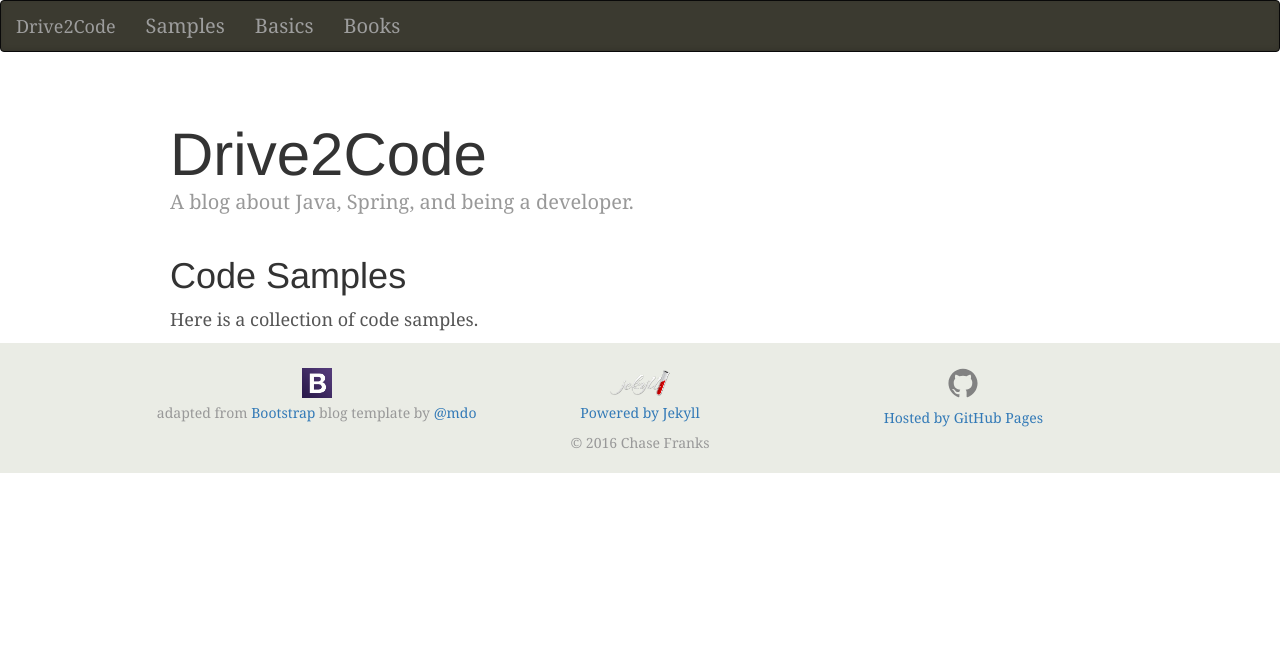
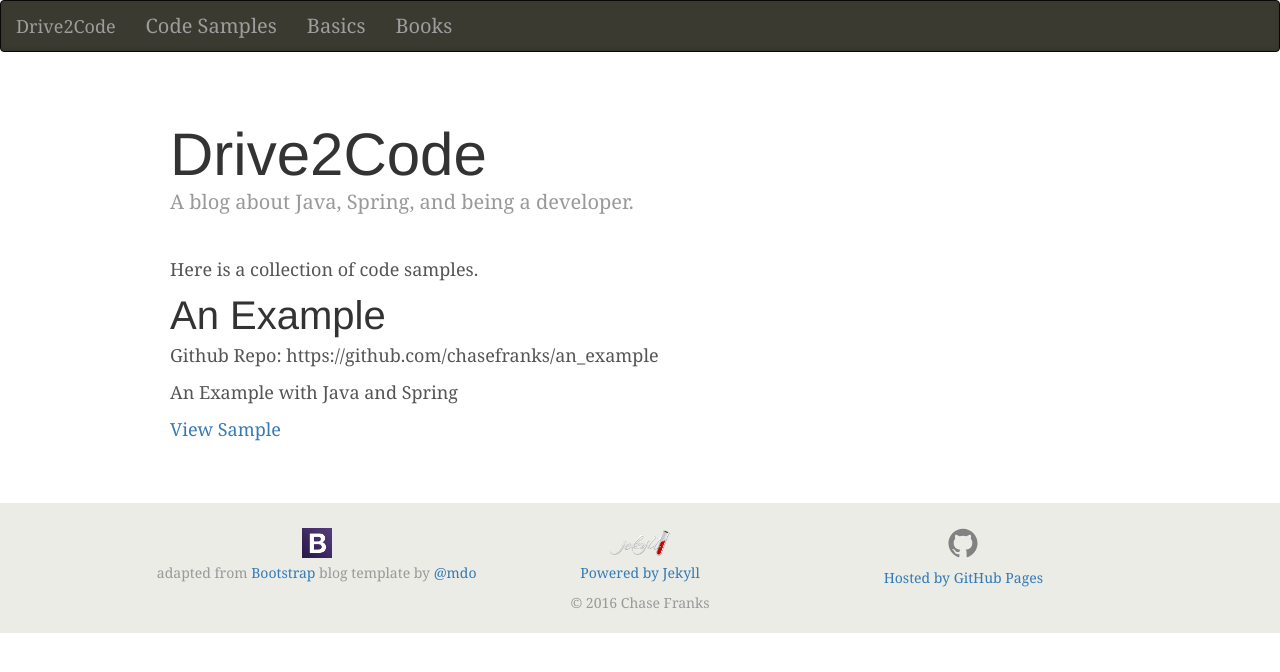
Before and after one commit to chasefranks/chasefranks.github.io, a Jekyll site: the page built from samples/index.html, in a window 1280 px wide. Shown: the top 672 px of the page. Built offline with Jekyll 4.4.1, drawn with Linux system fonts in a browser that asks for light colours; nearby versions of some CDN libraries; our own code applies the rules of GitHub Pages for plain Markdown files.

Commit message:
create samples collection and layout for code samples

```diff
--- a/_config.yml
+++ b/_config.yml
@@ -18,6 +18,8 @@ github_username:  chasefranks
 collections:
   book_reviews:
     output: true
+  samples:
+    output: true
 
 # enable pagination
 gems: [jekyll-paginate]
--- a/_includes/header.html
+++ b/_includes/header.html
@@ -12,7 +12,7 @@
 
   <div class="collapse navbar-collapse" id="this-navbar">
     <ul class="nav navbar-nav">
-      <li><a href="/samples">Samples</a></li>
+      <li><a href="/samples">Code Samples</a></li>
       <li><a href="/basics">Basics</a></li>
       <li><a href="/books">Books</a></li>
     </ul>
--- /dev/null
+++ b/_layouts/sample.html
@@ -0,0 +1,5 @@
+---
+layout: default
+---
+
+{{ content }}
--- /dev/null
+++ b/_samples/yyyy-mm-dd-code-sample.md
@@ -0,0 +1,17 @@
+---
+layout: sample
+title: An Example
+summary: An Example with Java and Spring
+language: java
+tags:
+  -Java
+  -bash
+  -Spring
+github_link: https://github.com/chasefranks/an_example
+github_gist_tag: 1111111
+published: true
+permalink: /samples/java-example
+---
+{% highlight java %}
+System.out.println("an example!");
+{% endhighlight %}
--- /dev/null
+++ b/samples/index.html
@@ -0,0 +1,27 @@
+---
+layout: page
+title: Code Samples
+---
+<p>
+  Here is a collection of code samples.
+</p>
+
+{% for sample in site.samples %}
+<div class="blog-post">
+  <div class="row">
+    <div class="col-sm-8">
+        <h2 class="blog-post-title">{{ sample.title }}</h2>
+        {% if sample.gist_tag %}
+        <p>
+          Github Gist: {{ sample.gist_tag }}
+        </p>
+        {% endif %}
+        <p>
+          Github Repo: {{ sample.github_link }}
+        </p>
+        {{ sample.summary | markdownify }}
+        <a href="{{ sample.permalink }}">View Sample</a>
+    </div>
+  </div>
+</div>
+{% endfor %}
--- a/samples/index.markdown
+++ /dev/null
@@ -1,6 +0,0 @@
----
-layout: page
----
-# Code Samples
-
-Here is a collection of code samples.
```
Also changed, not shown: basics/index.md (renamed from basics/index.markdown).
